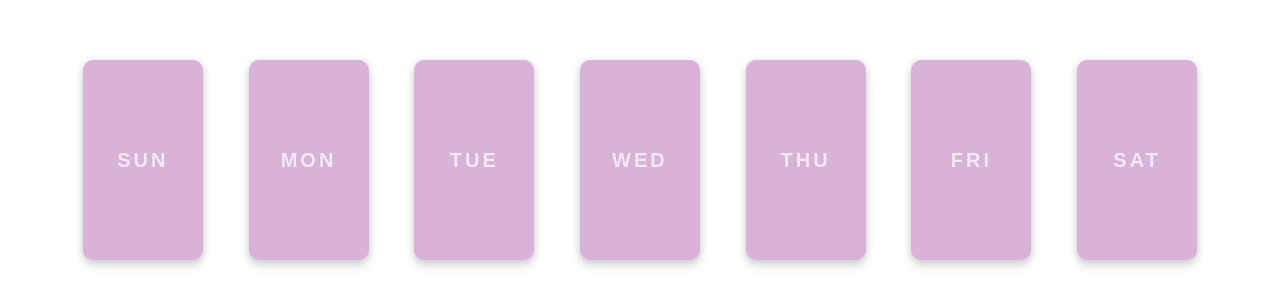
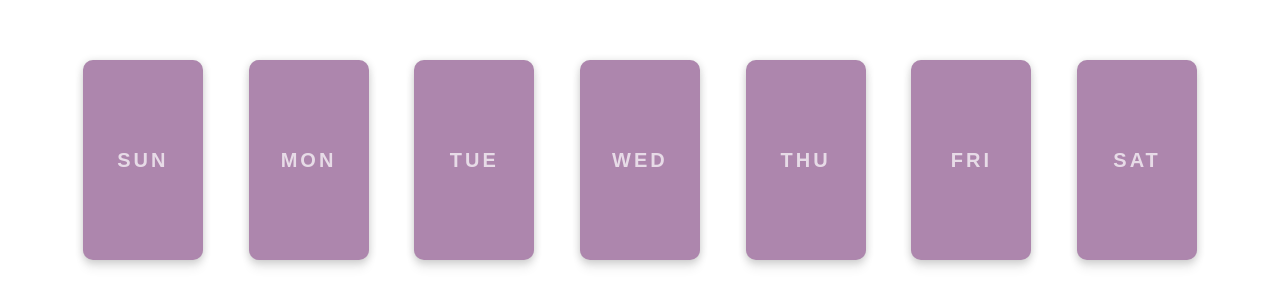
Before and after one commit to drenther/redribbble-drag, a React (Create React App) app: page / in a window 1280 px wide. Shown: the top 306 px of the page. Built offline with nearby package versions, Linux system fonts and the light colour scheme.

Commit message:
card container added for stylistic reason

```diff
--- a/src/App.js
+++ b/src/App.js
@@ -151,13 +151,14 @@ class App extends Component {
 				onMouseUp={this.selectionAreaDragEnd}
 			>
 				{weekDays.map(day => (
+					<div className="card-container" key={day}>
 						<Card
-						key={day}
 							day={day}
 							selected={days[day].selected}
 							selectionAreaDimensions={dimensions}
 							toggleCardSelection={this.toggleCardSelection}
 						/>
+					</div>
 				))}
 				<DragSelect
 					{...{ display, top, left, bottom, right }}
--- a/src/components/Card.js
+++ b/src/components/Card.js
@@ -27,12 +27,6 @@ class Card extends Component {
 			);
 
 			toggleCardSelection(day, isSelected);
-
-			if (isSelected) {
-				console.log(`${nextProps.day} selected`);
-			} else {
-				console.log(`${nextProps.day} unselected`);
-			}
 		}
 	}
 
--- a/src/index.css
+++ b/src/index.css
@@ -21,7 +21,6 @@ body {
 
 .card,
 .selectable {
-	border-radius: 10px;
 	box-shadow: 0 10px 10px 0 rgba(0, 0, 0, 0.05), 0 2px 9px 0 rgba(0, 0, 0, 0.2);
 }
 
@@ -51,14 +50,23 @@ body {
 	padding: 60px;
 }
 
+.card-container,
 .selectable {
 	display: flex;
 	flex-direction: row;
 	justify-content: center;
 	align-items: center;
-	background: rgba(128, 0, 128, 0.3);
 	height: 200px;
 	width: 120px;
+	border-radius: 10px;
+}
+
+.card-container {
+	background: rgba(0, 0, 0, 0.25);
+}
+
+.selectable {
+	background: rgba(128, 0, 128, 0.3);
 }
 .selectable.selected {
 	border: 2px solid rgba(128, 0, 128, 0.7);
```
Lines whose indentation alone changed are shown as unchanged.
